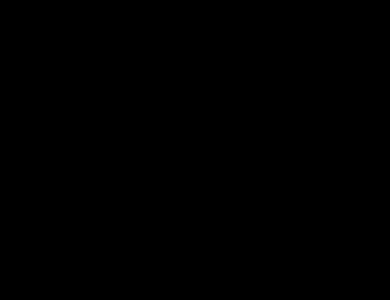
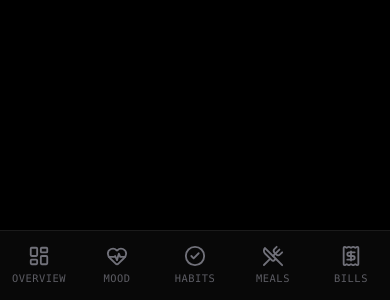
Before and after one commit to anlt149/mosa, a React (Vite) app: page /year in a window 390 px wide. Before the commit this address had no page. Shown: the part 544-844 px from the top of the page. Built offline with nearby package versions, Linux system fonts and the light colour scheme.

Commit message:
feat: migrate to mobile-first bottom navigation bar

```diff
--- a/src/App.tsx
+++ b/src/App.tsx
@@ -3,6 +3,7 @@
 import { QueryClient, QueryClientProvider } from '@tanstack/react-query';
 import { AuthGuard } from './components/AuthGuard';
 import { AppHeader } from './components/AppHeader';
+import { BottomNav } from './components/BottomNav';
 import { FullScreenSpinner } from './components/common';
 import styled from 'styled-components';
 import { Toaster } from 'sonner';
@@ -28,6 +29,7 @@
   flex-direction: column;
   min-height: 100vh;
   width: 100%;
+  padding-bottom: calc(70px + env(safe-area-inset-bottom));
 `;
 
 function App() {
@@ -106,6 +108,7 @@
           />
           */}
         </Routes>
+        <BottomNav />
       </Suspense>
       <Toaster theme="dark" richColors position="bottom-right" />
     </BrowserRouter>
--- a/src/components/AppHeader.tsx
+++ b/src/components/AppHeader.tsx
@@ -1,6 +1,6 @@
 import { useState, useRef, useEffect } from 'react';
 import styled, { keyframes } from 'styled-components';
-import { useNavigate, useLocation } from 'react-router-dom';
+import { useNavigate } from 'react-router-dom';
 import { supabase } from '../lib/supabaseClient';
 import { LogOut } from 'lucide-react';
 
@@ -32,46 +32,7 @@
   }
 `;
 
-const NavTabs = styled.nav`
-  display: flex;
-  gap: 0.25rem;
-  margin-left: 1.5rem;
-  height: 100%;
-  align-items: center;
-  flex-shrink: 0;
 
-  @media (max-width: 480px) {
-    margin-left: 0.5rem;
-    gap: 0.05rem;
-  }
-`;
-
-const NavTabButton = styled.button<{ $active: boolean }>`
-  background: none;
-  border: none;
-  border-bottom: 2px solid ${props => props.$active ? '#10b981' : 'transparent'};
-  color: ${props => props.$active ? '#fff' : '#777'};
-  height: 52px;
-  padding: 0 0.8rem;
-  font-family: inherit;
-  font-size: 0.8rem;
-  font-weight: bold;
-  text-transform: uppercase;
-  letter-spacing: 0.08em;
-  cursor: pointer;
-  transition: all 0.2s;
-  box-sizing: border-box;
-  white-space: nowrap;
-
-  &:hover {
-    color: #fff;
-  }
-
-  @media (max-width: 480px) {
-    font-size: 0.75rem;
-    padding: 0 0.35rem;
-  }
-`;
 
 const Brand = styled.div`
   display: flex;
@@ -183,7 +144,6 @@
   const [open, setOpen] = useState(false);
   const ref = useRef<HTMLDivElement>(null);
   const navigate = useNavigate();
-  const location = useLocation();
 
   // Close on outside click
   useEffect(() => {
@@ -251,46 +211,6 @@
         </BrandLogo>
         <BrandName>mosa</BrandName>
       </Brand>
-      <NavTabs>
-        <NavTabButton
-          $active={location.pathname === '/'}
-          onClick={() => handleNavigate('/')}
-        >
-          Overview
-        </NavTabButton>
-        <NavTabButton
-          $active={location.pathname === '/mood' || location.pathname === '/journal'}
-          onClick={() => handleNavigate('/mood')}
-        >
-          Mood
-        </NavTabButton>
-        <NavTabButton
-          $active={location.pathname === '/habits'}
-          onClick={() => handleNavigate('/habits')}
-        >
-          Habits
-        </NavTabButton>
-        <NavTabButton
-          $active={location.pathname === '/meals'}
-          onClick={() => handleNavigate('/meals')}
-        >
-          Meals
-        </NavTabButton>
-        <NavTabButton
-          $active={location.pathname === '/bills'}
-          onClick={() => handleNavigate('/bills')}
-        >
-          Bills
-        </NavTabButton>
-        {/*
-        <NavTabButton
-          $active={location.pathname === '/year'}
-          onClick={() => handleNavigate('/year')}
-        >
-          Year
-        </NavTabButton>
-        */}
-      </NavTabs>
     </div>
 
       {/* Hamburger menu */}
--- /dev/null
+++ b/src/components/BottomNav.tsx
@@ -0,0 +1,111 @@
+import { useNavigate, useLocation } from 'react-router-dom';
+import styled from 'styled-components';
+import { LayoutDashboard, HeartPulse, CheckCircle2, UtensilsCrossed, Receipt } from 'lucide-react';
+
+const NavContainer = styled.nav`
+  position: fixed;
+  bottom: 0;
+  left: 0;
+  width: 100%;
+  height: 70px;
+  background: rgba(10, 10, 10, 0.85);
+  backdrop-filter: blur(12px);
+  -webkit-backdrop-filter: blur(12px);
+  border-top: 1px solid rgba(255, 255, 255, 0.08);
+  display: flex;
+  justify-content: space-around;
+  align-items: center;
+  z-index: 100;
+  padding-bottom: env(safe-area-inset-bottom); /* For iOS home indicator */
+`;
+
+const NavItem = styled.button<{ $active: boolean }>`
+  background: transparent;
+  border: none;
+  display: flex;
+  flex-direction: column;
+  align-items: center;
+  justify-content: center;
+  gap: 4px;
+  flex: 1;
+  height: 100%;
+  color: ${({ $active }) => $active ? '#10b981' : '#71717a'};
+  cursor: pointer;
+  transition: all 0.2s cubic-bezier(0.4, 0, 0.2, 1);
+  padding: 0;
+  margin: 0;
+
+  &:hover {
+    color: ${({ $active }) => $active ? '#10b981' : '#e4e4e7'};
+  }
+
+  svg {
+    transition: transform 0.2s cubic-bezier(0.4, 0, 0.2, 1);
+    transform: ${({ $active }) => $active ? 'scale(1.15) translateY(-2px)' : 'scale(1) translateY(0)'};
+    filter: ${({ $active }) => $active ? 'drop-shadow(0 4px 6px rgba(16, 185, 129, 0.4))' : 'none'};
+  }
+`;
+
+const Label = styled.span<{ $active: boolean }>`
+  font-size: 0.65rem;
+  font-weight: ${({ $active }) => $active ? '700' : '500'};
+  text-transform: uppercase;
+  letter-spacing: 0.05em;
+  transition: all 0.2s;
+  opacity: ${({ $active }) => $active ? '1' : '0.8'};
+`;
+
+export function BottomNav() {
+  const navigate = useNavigate();
+  const location = useLocation();
+  const path = location.pathname;
+
+  return (
+    <NavContainer>
+      <NavItem
+        $active={path === '/'}
+        onClick={() => navigate('/')}
+        aria-label="Overview"
+      >
+        <LayoutDashboard size={22} strokeWidth={path === '/' ? 2.5 : 2} />
+        <Label $active={path === '/'}>Overview</Label>
+      </NavItem>
+
+      <NavItem
+        $active={path === '/mood' || path === '/journal'}
+        onClick={() => navigate('/mood')}
+        aria-label="Mood"
+      >
+        <HeartPulse size={22} strokeWidth={path === '/mood' ? 2.5 : 2} />
+        <Label $active={path === '/mood'}>Mood</Label>
+      </NavItem>
+
+      <NavItem
+        $active={path === '/habits'}
+        onClick={() => navigate('/habits')}
+        aria-label="Habits"
+      >
+        <CheckCircle2 size={22} strokeWidth={path === '/habits' ? 2.5 : 2} />
+        <Label $active={path === '/habits'}>Habits</Label>
+      </NavItem>
+
+      <NavItem
+        $active={path === '/meals'}
+        onClick={() => navigate('/meals')}
+        aria-label="Meals"
+      >
+        <UtensilsCrossed size={22} strokeWidth={path === '/meals' ? 2.5 : 2} />
+        <Label $active={path === '/meals'}>Meals</Label>
+      </NavItem>
+
+      <NavItem
+        $active={path === '/bills'}
+        onClick={() => navigate('/bills')}
+        aria-label="Bills"
+      >
+        <Receipt size={22} strokeWidth={path === '/bills' ? 2.5 : 2} />
+        <Label $active={path === '/bills'}>Bills</Label>
+      </NavItem>
+    </NavContainer>
+  );
+}
```
